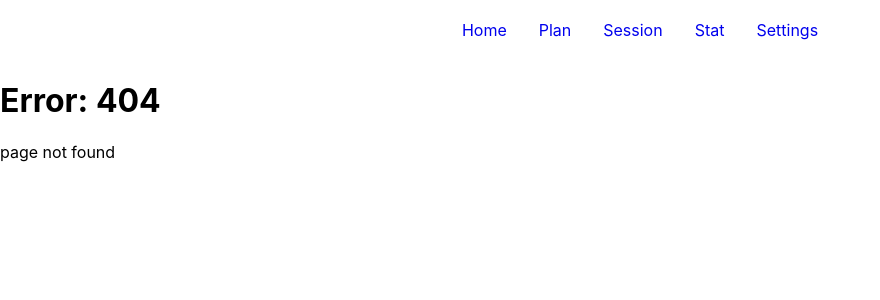
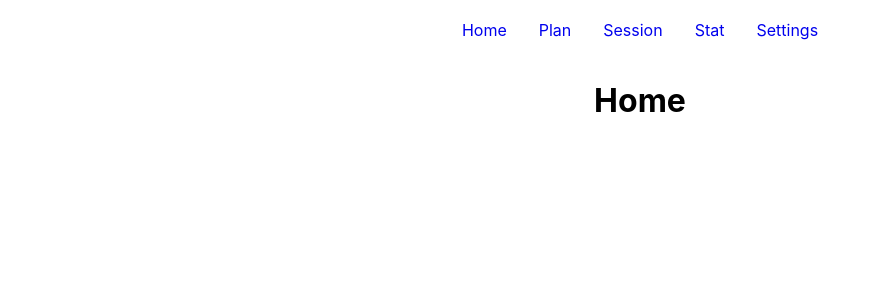
Before and after one commit to JayQkew/workout-tracking-app, a React (Create React App) app: page /home in a window 1280 px wide. Before the commit this address had no page. Shown: the top 300 px of the page, without its empty margins (0-880 px from the left). Built offline with nearby package versions, Linux system fonts and the light colour scheme; the HTML template or start-up script is replaced by a standard one.

Commit message:
changing landing page to home page

```diff
--- a/src/App.js
+++ b/src/App.js
@@ -2,7 +2,7 @@ import { BrowserRouter, Routes, Route } from 'react-router-dom';
 import { isDesktop } from 'react-device-detect';
 
 import Navbar from './Components/Navbar/Navbar';
-import Landing from './Pages/Landing';
+import Home from './Pages/Home';
 import Settings from './Pages/Settings';
 import Error from './Pages/Error';
 
@@ -21,7 +21,7 @@ function App() {
     <BrowserRouter>
       <Navbar/>
       <Routes>
-        <Route path='/' element={<Landing/>}/>
+        <Route path='/home' element={<Home/>}/>
         <Route path='/session' element={isDesktop ? <Session/> : <Sessions/>}/>
         <Route path='/plan' element={isDesktop ? <Plan/> : <Plans/>}/>
         <Route path='/stat' element={isDesktop ? <Stat/> : <Stats/>}/>
--- a/src/Components/Navbar/Navbar.jsx
+++ b/src/Components/Navbar/Navbar.jsx
@@ -9,7 +9,7 @@ function Navbar(){
         <ul className="nav-menu">
           <li className="nav-item">
             <NavLink
-              to="/"
+              to="/home"
               className={({isActive}) => isActive ? "nav-link active" : "nav-link"}
             >
               Home
--- /dev/null
+++ b/src/Pages/Home.jsx
@@ -0,0 +1,10 @@
+import React, { useEffect } from "react";
+import Header from "../Components/Header/Header";
+
+function Home(){
+    return(
+        <Header page='Home'/>
+    )
+}
+
+export default Home;
--- a/src/Pages/Landing.jsx
+++ /dev/null
@@ -1,15 +0,0 @@
-import React, { useEffect } from "react";
-import { useNavigate } from 'react-router-dom';
-
-function Landing(){
-    const navigate = useNavigate();
-    const timeoutId = setTimeout(() => {
-        navigate('/')
-    })
-
-    return(
-        <h1>Lets get to <span>WORK</span></h1>
-    )
-}
-
-export default Landing;
```
